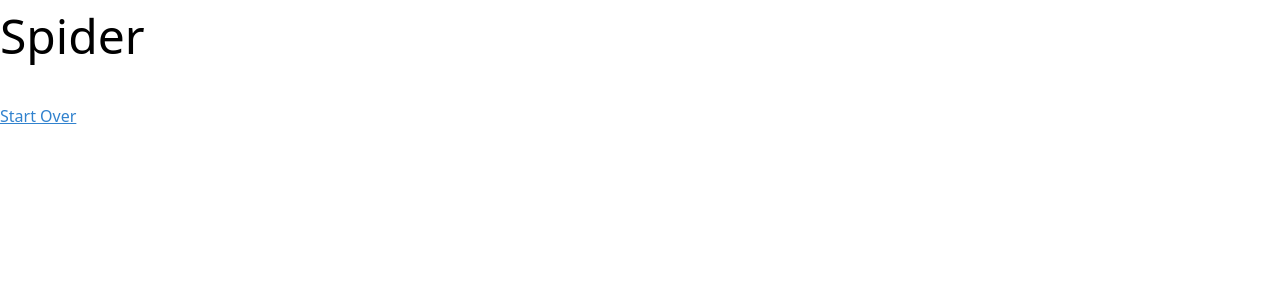
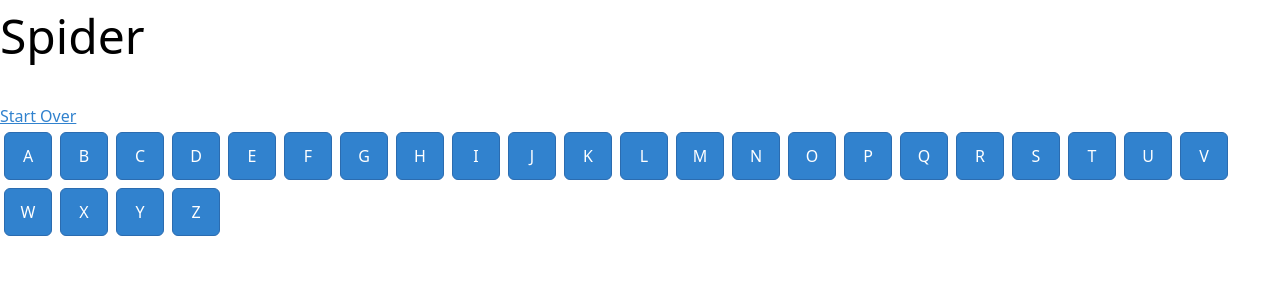
Before and after one commit to ericgibby/spider-app, a React (Create React App) app: page /play in a window 1280 px wide. Shown: the top 300 px of the page. Built offline with nearby package versions, Linux system fonts and the light colour scheme.

Commit message:
Added LetterButtons to PlayContainer

```diff
--- a/src/containers/PlayContainer.tsx
+++ b/src/containers/PlayContainer.tsx
@@ -1,5 +1,6 @@
-import React from 'react';
+import React, { useState } from 'react';
 import { Link } from 'react-router-dom';
+import LetterButtons from '../components/LetterButtons/LetterButtons';
 import MaskedText from '../components/MaskedText/MaskedText';
 
 type PlayContainerProps = {
@@ -7,6 +8,12 @@ type PlayContainerProps = {
 };
 
 function PlayContainer({ text }: PlayContainerProps) {
+	const [usedLetters, setUsedLetters] = useState<string[]>([]);
+
+	const handleClick = (letter: string) => {
+		setUsedLetters(previous => [...previous, letter]);
+	};
+
 	return (
 		<>
 			<Link
@@ -15,7 +22,12 @@ function PlayContainer({ text }: PlayContainerProps) {
 			>
 				Start Over
 			</Link>
-			<MaskedText text={text} />
+			<MaskedText text={text} usedLetters={usedLetters} />
+			<LetterButtons
+				onClick={handleClick}
+				text={text}
+				usedLetters={usedLetters}
+			/>
 		</>
 	);
 }
```
